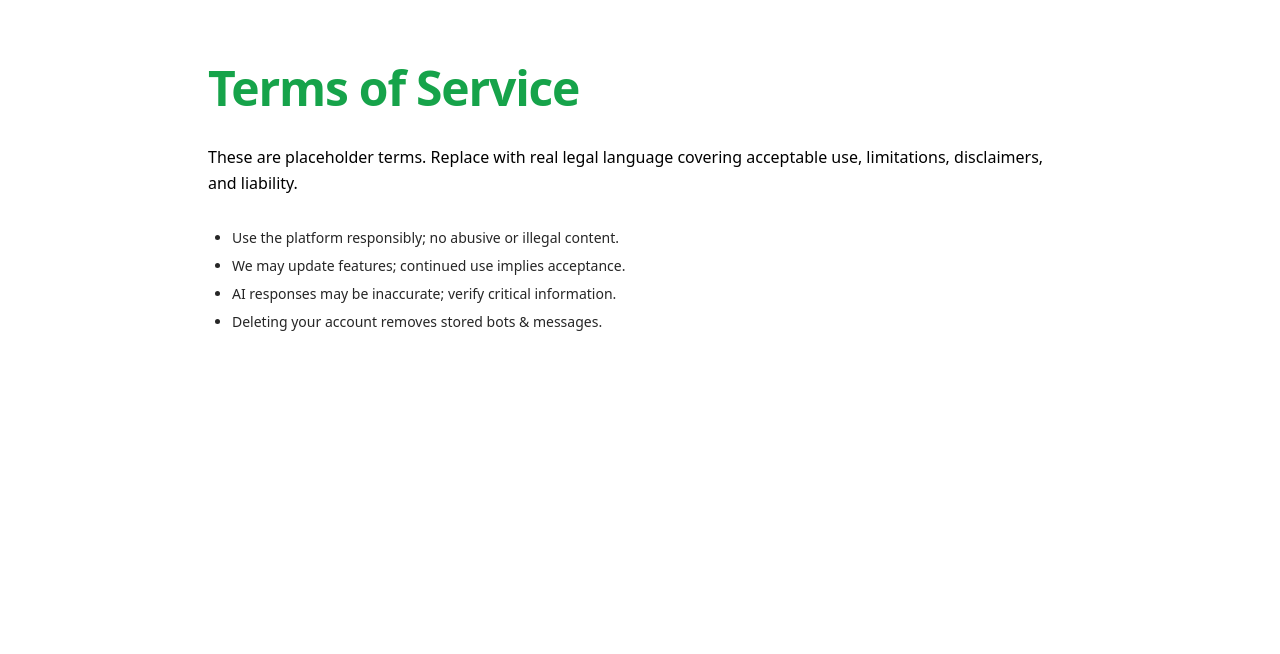
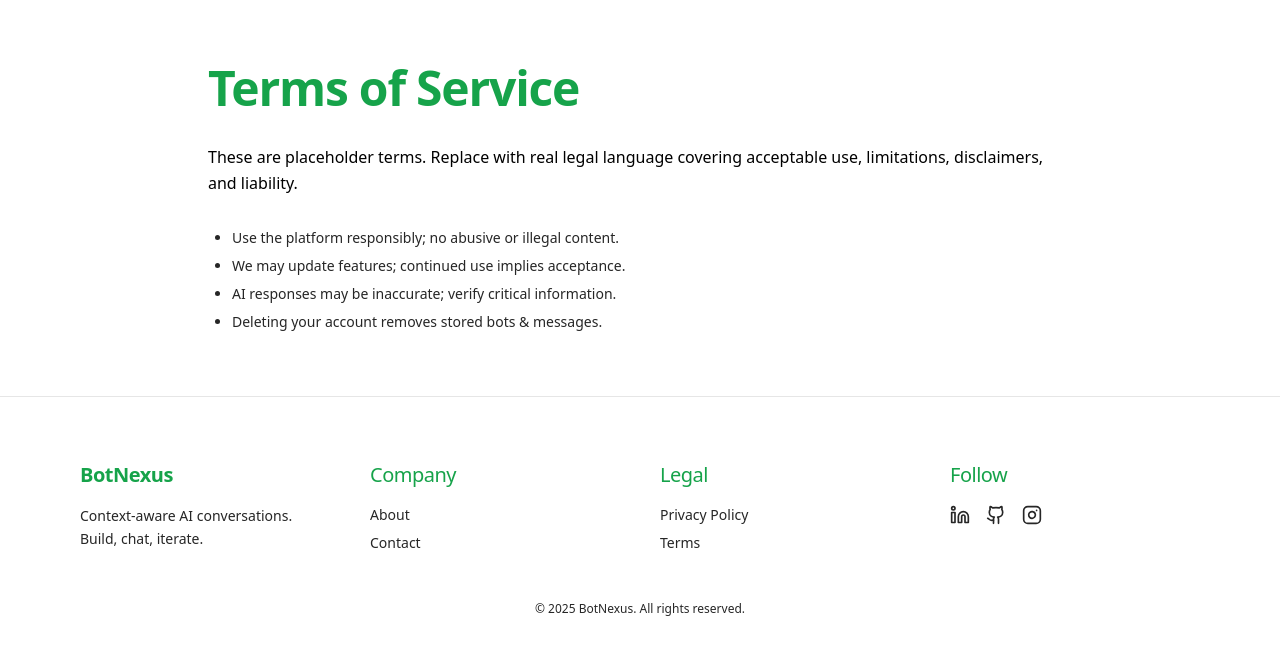
Before and after one commit to dulanprabashwara/chat-bot, a Next.js app: page /terms in a window 1280 px wide. Shown: the top 654 px of the page. Built offline with nearby package versions, Linux system fonts and the light colour scheme.

Commit message:
feat: Add Footer component to multiple pages for consistent layout and navigation

```diff
--- a/src/app/about/page.js
+++ b/src/app/about/page.js
@@ -1,6 +1,8 @@
 "use client";
 
 import Link from "next/link";
+
+import Footer from "@/components/Footer";
 
 export default function AboutPage() {
   return (
@@ -103,6 +105,7 @@ export default function AboutPage() {
           </div>
         </section>
       </div>
+      <Footer />
     </div>
   );
 }
--- a/src/app/contact/page.js
+++ b/src/app/contact/page.js
@@ -2,6 +2,7 @@
 import { useState, useEffect } from "react";
 import Link from "next/link";
 import { saveContactMessage } from "@/lib/firestore";
+import Footer from "@/components/Footer";
 
 export default function ContactPage() {
   const [name, setName] = useState("");
@@ -122,6 +123,7 @@ export default function ContactPage() {
               {status.text}
             </div>
           )}
+          <div className="flex justify-center">
             <button
               type="submit"
               disabled={loading}
@@ -129,6 +131,7 @@ export default function ContactPage() {
             >
               {loading ? "Sending..." : "Send Message"}
             </button>
+          </div>
         </form>
 
         <section className="space-y-4">
@@ -171,6 +174,7 @@ export default function ContactPage() {
           </div>
         </div>
       )}
+      <Footer />
     </div>
   );
 }
--- a/src/app/create-bot/page.js
+++ b/src/app/create-bot/page.js
@@ -5,6 +5,7 @@ import { useRouter, useSearchParams } from "next/navigation";
 import { auth } from "@/lib/firebase";
 import CreateBotForm from "@/components/CreateBotForm";
 import Link from "next/link";
+import Footer from "@/components/Footer";
 
 export default function CreateBotPage() {
   const router = useRouter();
@@ -65,6 +66,7 @@ export default function CreateBotPage() {
           <CreateBotForm user={user} preSelectedBotType={preSelectedBotType} />
         )}
       </div>
+      <Footer />
     </div>
   );
 }
--- a/src/app/dashboard/page.js
+++ b/src/app/dashboard/page.js
@@ -6,6 +6,7 @@ import { onAuthStateChanged, deleteUser, updateProfile } from "firebase/auth";
 import Link from "next/link";
 import Image from "next/image";
 import Navbar from "@/components/Navbar";
+import Footer from "@/components/Footer";
 import {
   getUserProfile,
   getUserBots,
@@ -454,6 +455,7 @@ export default function DashboardPage() {
 
         {error && <div className="text-red-400 text-sm">{error}</div>}
       </main>
+      <Footer />
     </div>
   );
 }
--- a/src/app/page.js
+++ b/src/app/page.js
@@ -524,7 +524,7 @@ export default function Home() {
               ].map((t, index) => (
                 <div
                   key={t.name}
-                  className="group relative bg-white dark:bg-gray-800 border border-gray-200 dark:border-gray-700 rounded-xl p-6 hover:shadow-2xl hover:shadow-green-500/10 dark:hover:shadow-green-400/10 hover:border-green-500 dark:hover:border-green-400 hover:-translate-y-2 transition-all duration-300 ease-out cursor-pointer transform"
+                  className="group relative bg-secondary border border-border rounded-xl p-6 hover:shadow-2xl hover:shadow-green-500/10 dark:hover:shadow-green-400/10 hover:border-green-500 dark:hover:border-green-400 hover:-translate-y-2 transition-all duration-300 ease-out cursor-pointer transform"
                   style={{
                     animationDelay: `${index * 150}ms`,
                   }}
--- a/src/app/privacy/page.js
+++ b/src/app/privacy/page.js
@@ -1,3 +1,5 @@
+import Footer from "@/components/Footer";
+
 export default function PrivacyPage() {
   return (
     <div className="transition-colors">
@@ -17,6 +19,7 @@ export default function PrivacyPage() {
           <li>Delete your profile to remove associated bots & messages.</li>
         </ul>
       </div>
+      <Footer />
     </div>
   );
 }
--- a/src/app/terms/page.js
+++ b/src/app/terms/page.js
@@ -1,3 +1,5 @@
+import Footer from "@/components/Footer";
+
 export default function TermsPage() {
   return (
     <div className="transition-colors">
@@ -16,6 +18,7 @@ export default function TermsPage() {
           <li>Deleting your account removes stored bots & messages.</li>
         </ul>
       </div>
+      <Footer />
     </div>
   );
 }
--- a/src/components/Footer.js
+++ b/src/components/Footer.js
@@ -5,13 +5,14 @@ import { Github, Instagram, Linkedin } from "lucide-react";
 
 export default function Footer() {
   return (
-    <footer className="pt-16 border-t border-gray-200 dark:border-gray-800 text-gray-600 dark:text-gray-400 transition-colors">
+    <footer className="pt-16 border-t border-border text-muted-foreground transition-colors">
+      <div className="container mx-auto px-4 max-w-6xl">
         <div className="grid gap-10 lg:grid-cols-4 md:grid-cols-3 sm:grid-cols-2">
           <div className="space-y-4">
             <h3 className="text-green-600 dark:text-green-400 text-xl font-semibold">
               BotNexus
             </h3>
-          <p className="text-sm text-gray-600 dark:text-gray-500 leading-relaxed">
+            <p className="text-sm text-muted-foreground leading-relaxed">
               Context-aware AI conversations. Build, chat, iterate.
             </p>
           </div>
@@ -96,8 +97,9 @@ export default function Footer() {
             </div>
           </div>
         </div>
-      <div className="mt-12 pb-0 mb-0 text-xs text-center text-gray-500 dark:text-gray-600">
+        <div className="mt-12 pb-0 mb-0 text-xs text-center text-muted-foreground">
           © {new Date().getFullYear()} BotNexus. All rights reserved.
+        </div>
       </div>
     </footer>
   );
```
Lines whose indentation alone changed are shown as unchanged.
